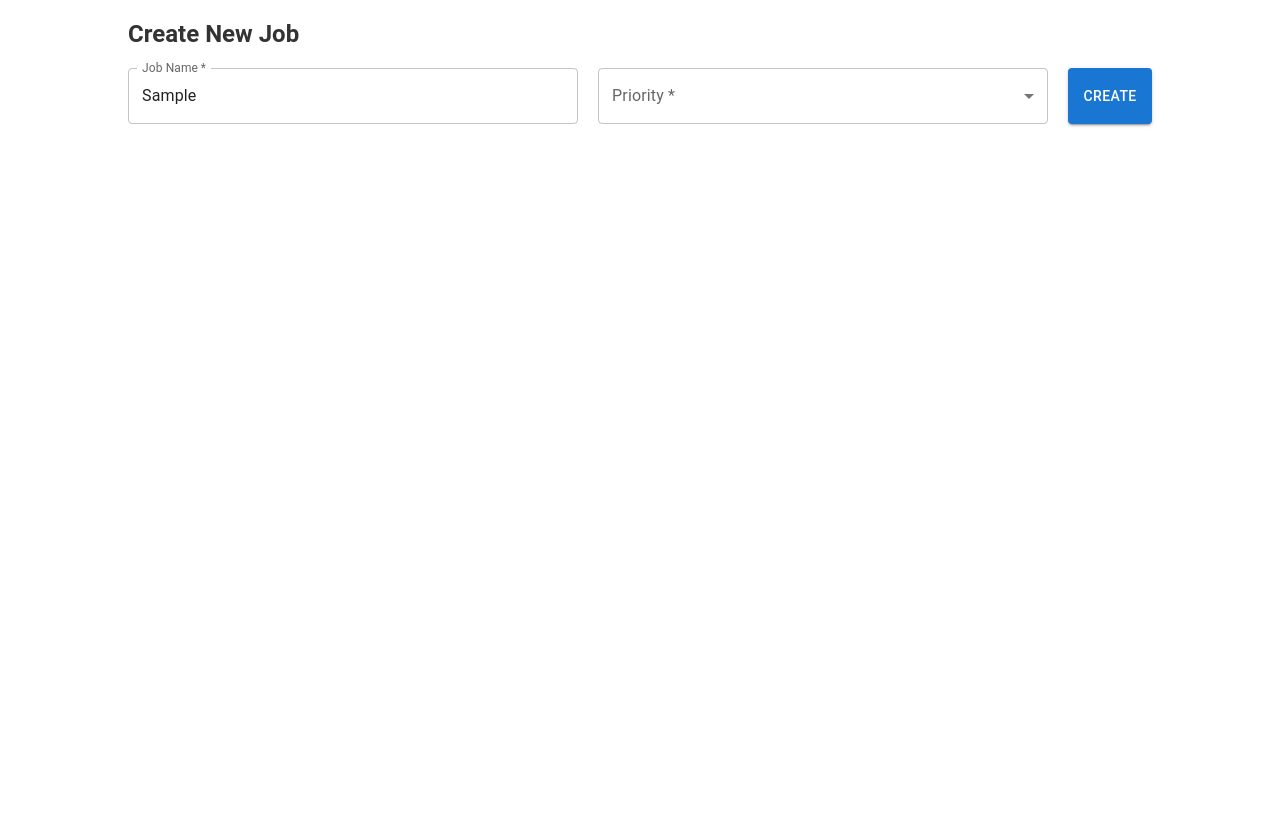
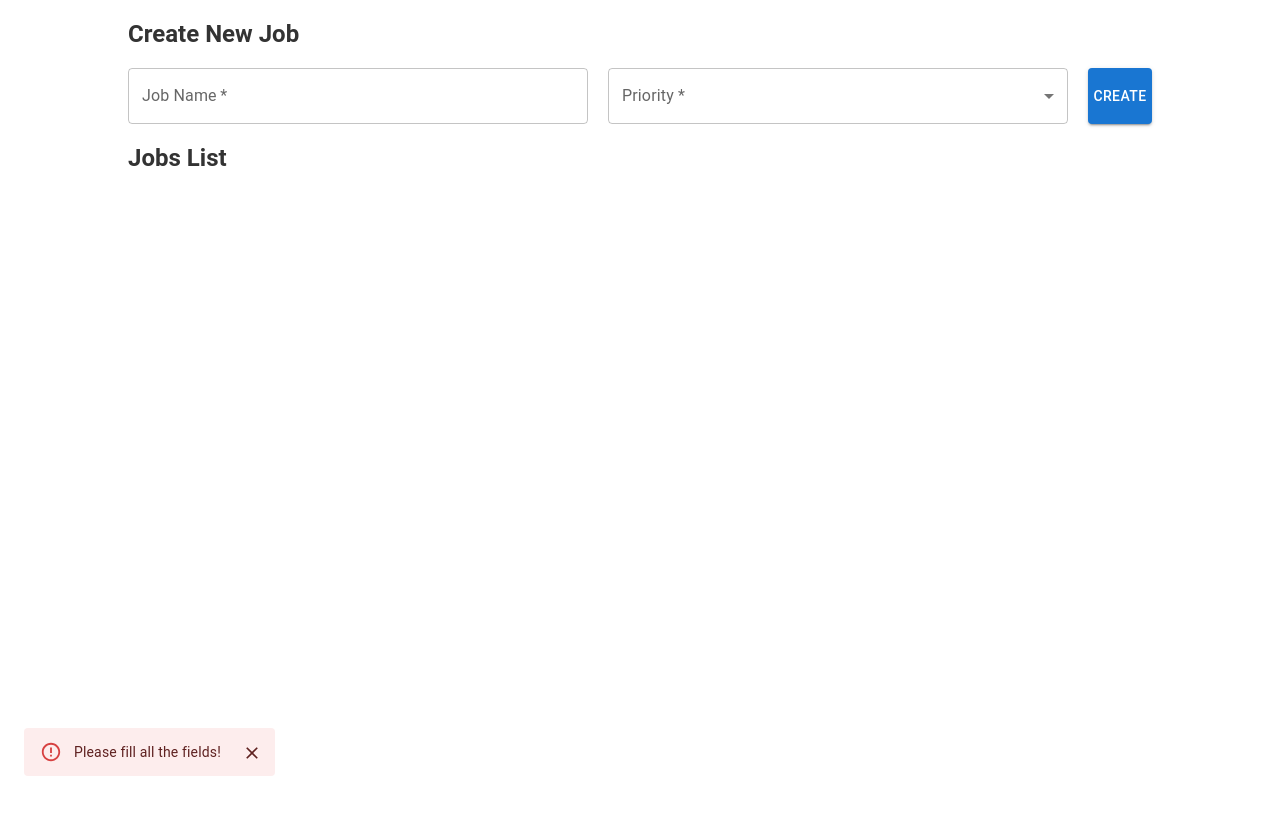
Before and after one commit to yusufkorkmaz/Create-Job-Project, a React (Create React App) app: page / in a window 1280 px wide. Both pictures are taken after typing "Sample" into the empty fields and a click on the button "CREATE". Shown: the top 814 px of the page. Built offline with nearby package versions, Linux system fonts and the light colour scheme.

Commit message:
create job section update

```diff
--- a/src/App.js
+++ b/src/App.js
@@ -1,4 +1,4 @@
-import { Button, FormControl, InputLabel, MenuItem, Select, TextField } from '@mui/material';
+import { Alert, Button, FormControl, InputLabel, MenuItem, Select, Snackbar, TextField } from '@mui/material';
 import { Box } from '@mui/system';
 
 import React, { useState } from 'react';
@@ -6,21 +6,44 @@ import './App.scss';
 
 function App() {
 
+  const [jobs, setJobs] = useState([]);
+  const [jobName, setJobName] = useState('');
   const [priority, setPriority] = useState('');
+  const [openErrorSnackbar, setOpenErrorSnackbar] = useState(false);
+  const [openSuccessSnackbar, setOpenSuccessSnackbar] = useState(false);
 
-  const handleChange = (event) => {
+  const changePriority = (event) => {
     setPriority(event.target.value);
   };
 
-  return (
-    <div className="App">
-      <Box className="create-new-job-wrapper">
+  const handleJobName = (event) => {
+    setJobName(event.target.value);
+  };
 
+  const snackbarClose = () => {
+    setOpenErrorSnackbar(false);
+    setOpenSuccessSnackbar(false);
+  };
+
+  const createJob = () => {
+    if (priority.length === 0) {
+      setOpenErrorSnackbar(true);
+    } else if (jobName.length === 0) {
+      setOpenErrorSnackbar(true);
+    } else {
+      setOpenSuccessSnackbar(true);
+      setJobs([...jobs, { jobName, priority }]);
+    }
+
+    setJobName('');
+    setPriority('');
+  }
+
+  const createJobSection = () => {
+    return <Box className="create-new-job-wrapper">
       <h2>Create New Job</h2>
-
       <Box className="create-job-items">
-          <TextField required fullWidth id="outlined-basic" label="Job Name" variant="outlined" />
-
+        <TextField required fullWidth id="outlined-basic" className='job-name' label="Job Name" value={jobName} onChange={handleJobName} variant="outlined" />
         <Box className="select-priority-box">
           <FormControl fullWidth>
             <InputLabel id="demo-simple-select-label">Priority *</InputLabel>
@@ -30,7 +53,7 @@ function App() {
               id="demo-simple-select"
               fullWidth
               value={priority}
-                onChange={handleChange}
+              onChange={changePriority}
             >
               <MenuItem value={'Urgent'}>Urgent</MenuItem>
               <MenuItem value={'Regular'}>Regular</MenuItem>
@@ -38,10 +61,53 @@ function App() {
             </Select>
           </FormControl>
         </Box>
-
-          <Button className='create-button' variant="contained">Create</Button>
+        <Button onClick={createJob} variant="contained">Create</Button>
       </Box>
     </Box>
+  }
+
+
+  return (
+    <div className="App">
+
+      {createJobSection()}
+
+      <Box className="jobs-list-wrapper">
+        <h2>Jobs List</h2>
+        {jobs.map((job, index) => {
+          return (
+            <Box className="job-item" key={index}>
+              <p>{job.jobName}</p>
+              <p>{job.priority}</p>
+            </Box>
+          )
+        }
+        )}
+      </Box>
+
+
+
+
+
+      <Snackbar
+        open={openErrorSnackbar}
+        onClose={snackbarClose}
+        message="Error!"
+      >
+        <Alert onClose={snackbarClose} severity="error" sx={{ width: '100%' }}>
+          Please fill all the fields!
+        </Alert>
+      </Snackbar>
+
+      <Snackbar
+        open={openSuccessSnackbar}
+        onClose={snackbarClose}
+        message="Success!"
+      >
+        <Alert onClose={snackbarClose} severity="success" sx={{ width: '100%' }}>
+          Success
+        </Alert>
+      </Snackbar>
     </div>
   );
 }
--- a/src/App.scss
+++ b/src/App.scss
@@ -23,11 +23,11 @@
 }
 
 @media screen and (max-width: 768px) {
-  .create-new-job-wrapper {
+  .create-job-items {
     flex-direction: column;
   }
 
-  .select-priority-wrapper {
+  .select-priority-box {
     margin: 20px 0;
   }
 }
```
Lines whose indentation alone changed are shown as unchanged.
